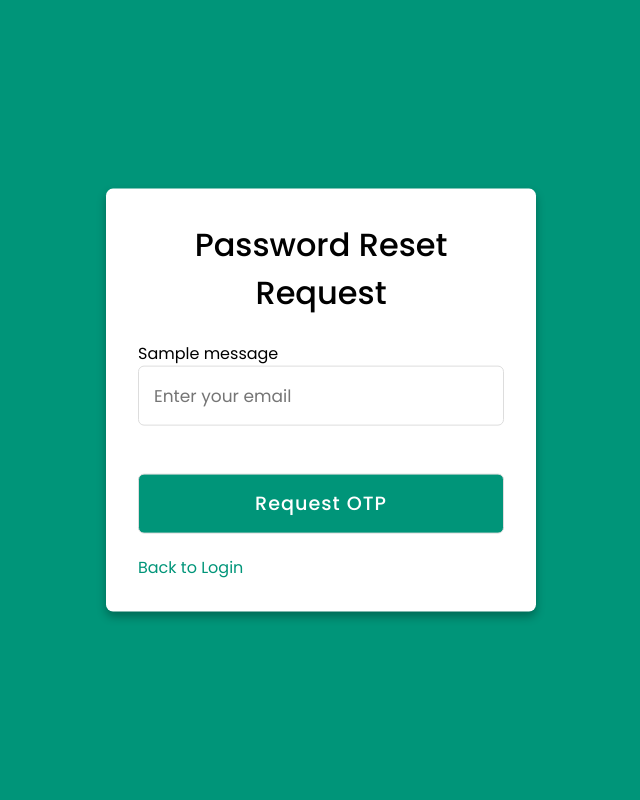
After one commit to sajan69/django-meet, a Django app: page /password-reset/ in a window 1280 px wide. The commit adds this page. Shown: the whole page, without its empty margins (319-959 px from the left). Run offline with Django 4.2, Linux system fonts and the light colour scheme; tables that the repository leaves empty hold one stand-in row (values such as "Sample post"); one stand-in notice (Sample message) is shown.

Commit message:
create forgot password functionality with google smtp for otp

```diff
--- /dev/null
+++ b/videoconference_app/templates/password_reset_request.html
@@ -0,0 +1,31 @@
+{% load static %}
+<!DOCTYPE html>
+<html lang="en">
+<head>
+  <meta charset="UTF-8">
+  <title>Password Reset Request</title>
+  <link rel="stylesheet" href="{% static 'css/style.css' %}">
+</head>
+<body>
+  <div class="container">
+    <div class="password-reset-request form">
+      <header>Password Reset Request</header>
+      {% if messages %}
+      {% for message in messages %}
+        <div class="alert {{ message.tags }}">
+          {{ message }}
+        </div>
+      {% endfor %}
+    {% endif %}
+      <form action="{% url 'password_reset_request' %}" method="POST">
+        {% csrf_token %}
+        <input type="email" name="email" placeholder="Enter your email" required>
+        <input type="submit" class="button" value="Request OTP">
+      </form>
+      <div class="login">
+        <span class="login"><a href="{% url 'login' %}">Back to Login</a></span>
+      </div>
+    </div>
+  </div>
+</body>
+</html>
--- a/videoconference_app/urls.py
+++ b/videoconference_app/urls.py
@@ -9,5 +9,8 @@ urlpatterns = [
     path('logout/',views.logout_view, name='logout'),
     path('join/',views.join_room, name='join_room'),
     path('',views.index, name='index'),
+    path('password-reset/', views.password_reset_request, name='password_reset_request'),
+    path('password-reset/verify/', views.password_reset_verify, name='password_reset_verify'),
+    path('password-reset/change/', views.password_reset_change, name='password_reset_change'),
 
 ]
--- a/videoconference_app/views.py
+++ b/videoconference_app/views.py
@@ -1,7 +1,14 @@
+import random
+import string
 from django.shortcuts import render, redirect
+
+from videoconference_app.models import OTP
 from .forms import RegisterForm
 from django.contrib.auth import authenticate, login, logout
 from django.contrib.auth.decorators import login_required
+from django.contrib import messages
+from django.core.mail import send_mail
+from django.contrib.auth.models import User
 
 # Create your views here.
 
@@ -53,3 +60,57 @@ def join_room(request):
         roomID = request.POST['roomID']
         return redirect("/meeting?roomID=" + roomID)
     return render(request, 'joinroom.html')
+
+
+def generate_otp():
+    return ''.join(random.choices(string.digits, k=6))
+
+def password_reset_request(request):
+    if request.method == 'POST':
+        email = request.POST['email']
+        try:
+            user = User.objects.get(email=email)
+            otp = generate_otp()
+            OTP.objects.create(user=user, otp=otp)
+            send_mail(
+                'Password Reset OTP',
+                f'Your OTP for password reset is {otp}',
+                'your_email@example.com',
+                [email],
+                fail_silently=False,
+            )
+            request.session['email'] = email
+            return redirect('password_reset_verify')
+        except User.DoesNotExist:
+            messages.error(request, 'No user found with this email')
+    return render(request, 'password_reset_request.html')
+
+def password_reset_verify(request):
+    if request.method == 'POST':
+        otp_input = request.POST['otp']
+        email = request.session.get('email')
+        try:
+            user = User.objects.get(email=email)
+            otp_record = OTP.objects.filter(user=user, otp=otp_input).order_by('-created_at').first()
+            if otp_record and otp_record.is_valid():
+                return redirect('password_reset_change')
+            else:
+                messages.error(request, 'Invalid or expired OTP')
+        except User.DoesNotExist:
+            messages.error(request, 'No user found with this email')
+    return render(request, 'password_reset_verify.html')
+
+def password_reset_change(request):
+    if request.method == 'POST':
+        new_password = request.POST['new_password']
+        confirm_password = request.POST['confirm_password']
+        if new_password == confirm_password:
+            email = request.session.get('email')
+            user = User.objects.get(email=email)
+            user.set_password(new_password)
+            user.save()
+            messages.success(request, 'Password has been reset successfully')
+            return redirect('login')
+        else:
+            messages.error(request, 'Passwords do not match')
+    return render(request, 'password_reset_change.html')
```
Also changed, not shown: videoconference_app/models.py (+10 -0 lines), videoconference_app/templates/dashboard.html (+15 -1 lines), videoconference_app/templates/index.html (+12 -1 lines), videoconference_app/templates/joinroom.html (+11 -1 lines), videoconference_app/templates/login.html (+17 -5 lines), videoconference_app/templates/password_reset_change.html (added, +32 -0 lines), videoconference_app/templates/password_reset_verify.html (added, +32 -0 lines), videoconference_app/templates/register.html (+10 -0 lines), videoconferencing/settings.py (+7 -1 lines).
